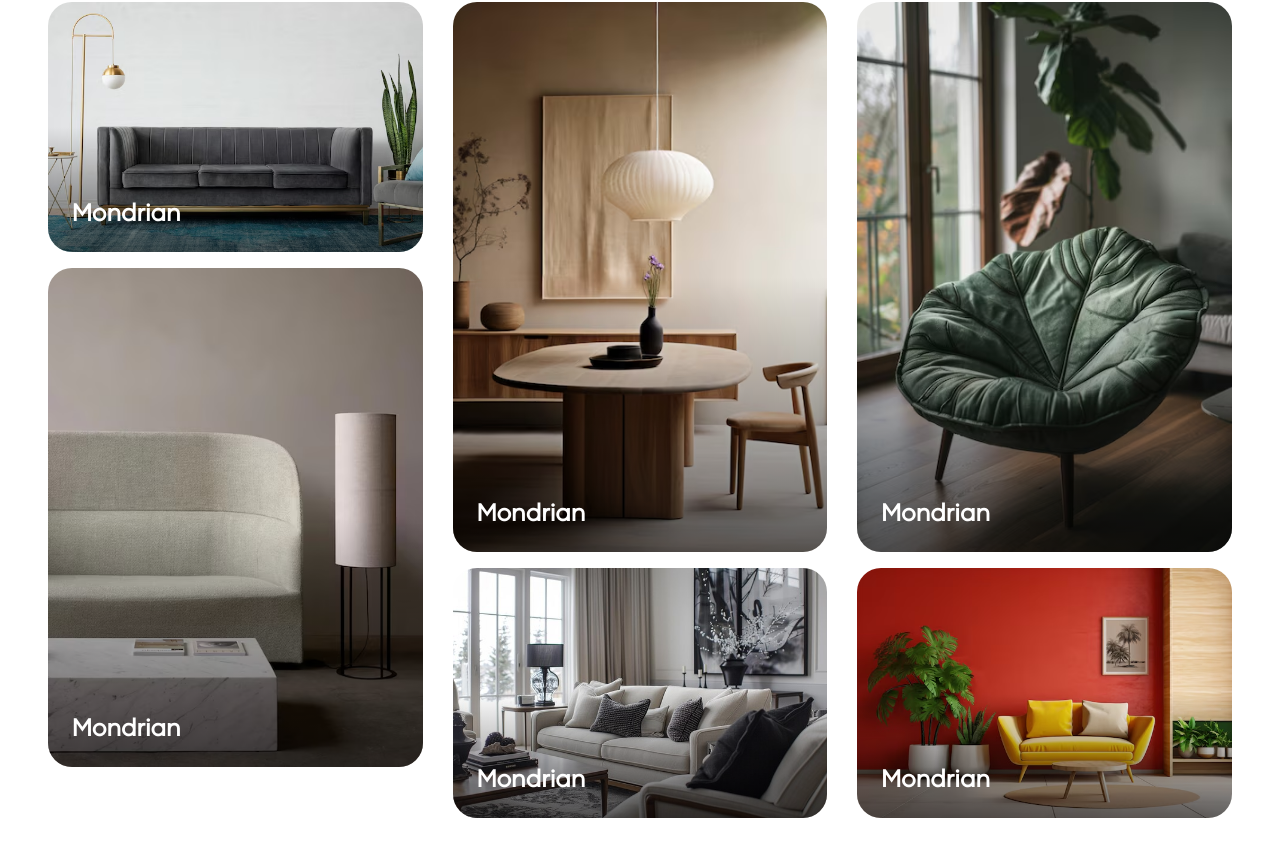
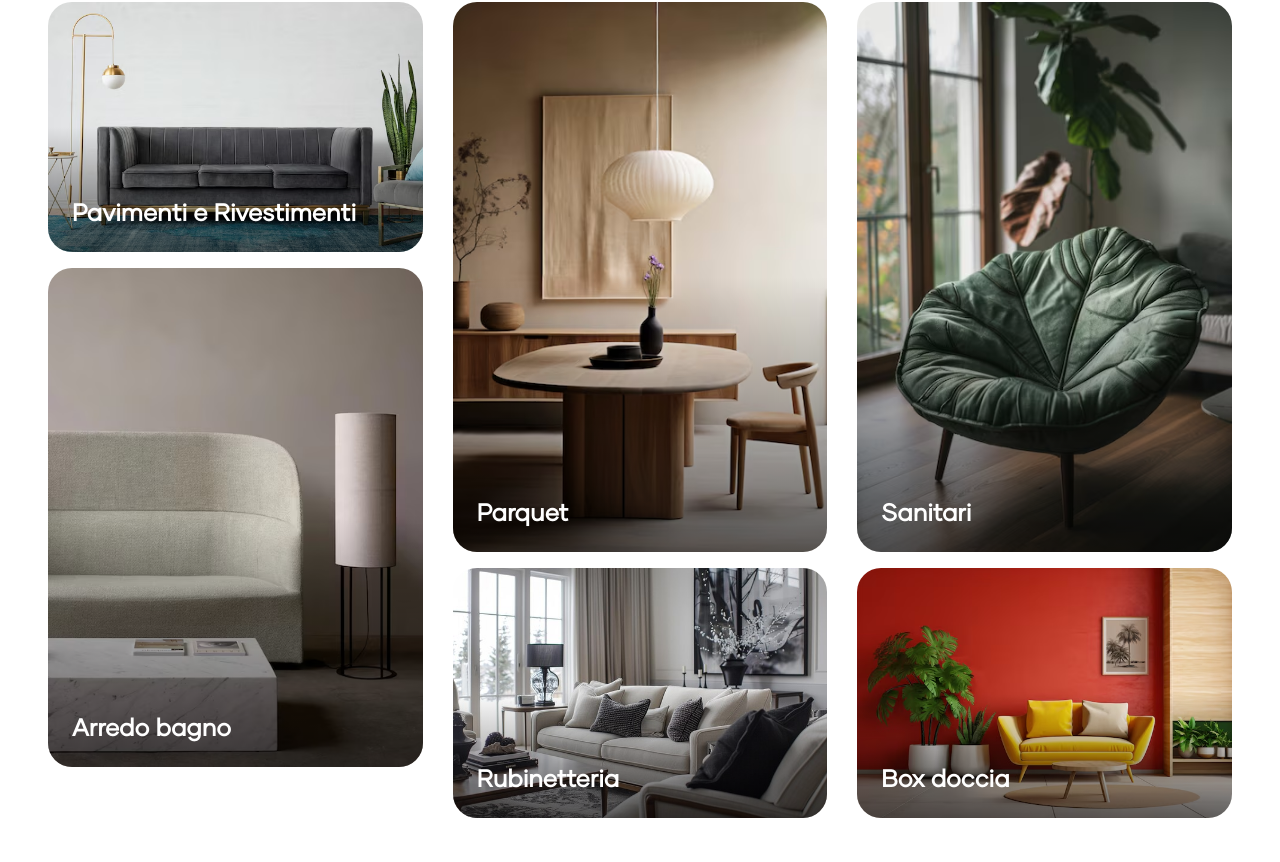
Before and after one commit to gerardonastri/Contact-Arredo, a Next.js app: page / in a window 1280 px wide. Shown: the part 1978-2840 px from the top of the page. Built offline with nearby package versions, Linux system fonts and the light colour scheme.

Commit message:
better animations and reviews form

```diff
--- a/app/(root)/products/page.tsx
+++ b/app/(root)/products/page.tsx
@@ -1,11 +1,12 @@
-"use client"
+"use client";
 
-import { useState } from 'react'
-import { motion } from 'framer-motion'
-import { ExternalLink } from 'lucide-react'
-import Image from 'next/image'
-import { Button } from "@/components/ui/button"
-import { Card, CardContent } from "@/components/ui/card"
+import { useEffect, useState } from "react";
+import { motion } from "framer-motion";
+import { ExternalLink } from "lucide-react";
+import Image from "next/image";
+import { Button } from "@/components/ui/button";
+import { Card, CardContent } from "@/components/ui/card";
+import { useSearchParams } from "next/navigation";
 
 const categories = [
   "Pavimenti e Rivestimenti",
@@ -13,48 +14,134 @@ const categories = [
   "Sanitari",
   "Arredo bagno",
   "Rubinetteria",
-  "Box doccia"
-]
+  "Box doccia",
+];
 
 const products = [
-  { name: "Novabell", category: "Pavimenti e Rivestimenti", url: "https://www.novabell.it" },
-  { name: "Dado", category: "Pavimenti e Rivestimenti", url: "https://www.dadoceramica.it" },
-  { name: "Impronta", category: "Pavimenti e Rivestimenti", url: "https://www.impronta.it" },
-  { name: "Antica Ceramica di Rubiera", category: "Pavimenti e Rivestimenti", url: "https://www.anticaceramicarubiera.it" },
-  { name: "Prismacer", category: "Pavimenti e Rivestimenti", url: "https://www.prismacer.es" },
-  { name: "Studio One", category: "Pavimenti e Rivestimenti", url: "https://www.studiooneceramiche.it" },
-  { name: "Exagres", category: "Pavimenti e Rivestimenti", url: "https://www.exagres.es" },
-  { name: "Flaviker", category: "Pavimenti e Rivestimenti", url: "https://www.flavikerpisa.it" },
-  { name: "Tecnolam", category: "Pavimenti e Rivestimenti", url: "https://www.tecnolam.it" },
-  { name: "Mac3", category: "Pavimenti e Rivestimenti", url: "https://www.mac3.it" },
-  { name: "Keradom", category: "Pavimenti e Rivestimenti", url: "https://www.keradom.it" },
-  { name: "Cerasarda", category: "Pavimenti e Rivestimenti", url: "https://www.cerasarda.it" },
+  {
+    name: "Novabell",
+    category: "Pavimenti e Rivestimenti",
+    url: "https://www.novabell.it",
+  },
+  {
+    name: "Dado",
+    category: "Pavimenti e Rivestimenti",
+    url: "https://www.dadoceramica.it",
+  },
+  {
+    name: "Impronta",
+    category: "Pavimenti e Rivestimenti",
+    url: "https://www.impronta.it",
+  },
+  {
+    name: "Antica Ceramica di Rubiera",
+    category: "Pavimenti e Rivestimenti",
+    url: "https://www.anticaceramicarubiera.it",
+  },
+  {
+    name: "Prismacer",
+    category: "Pavimenti e Rivestimenti",
+    url: "https://www.prismacer.es",
+  },
+  {
+    name: "Studio One",
+    category: "Pavimenti e Rivestimenti",
+    url: "https://www.studiooneceramiche.it",
+  },
+  {
+    name: "Exagres",
+    category: "Pavimenti e Rivestimenti",
+    url: "https://www.exagres.es",
+  },
+  {
+    name: "Flaviker",
+    category: "Pavimenti e Rivestimenti",
+    url: "https://www.flavikerpisa.it",
+  },
+  {
+    name: "Tecnolam",
+    category: "Pavimenti e Rivestimenti",
+    url: "https://www.tecnolam.it",
+  },
+  {
+    name: "Mac3",
+    category: "Pavimenti e Rivestimenti",
+    url: "https://www.mac3.it",
+  },
+  {
+    name: "Keradom",
+    category: "Pavimenti e Rivestimenti",
+    url: "https://www.keradom.it",
+  },
+  {
+    name: "Cerasarda",
+    category: "Pavimenti e Rivestimenti",
+    url: "https://www.cerasarda.it",
+  },
   { name: "Tavar", category: "Parquet", url: "https://www.tavar.it" },
-  { name: "Parquet Italia", category: "Parquet", url: "https://www.parquetitalia.it" },
-  { name: "Azzurra", category: "Sanitari", url: "https://www.azzurraceramica.it" },
+  {
+    name: "Parquet Italia",
+    category: "Parquet",
+    url: "https://www.parquetitalia.it",
+  },
+  {
+    name: "Azzurra",
+    category: "Sanitari",
+    url: "https://www.azzurraceramica.it",
+  },
   { name: "Globo", category: "Sanitari", url: "https://www.ceramicaglobo.com" },
   { name: "Nic", category: "Sanitari", url: "https://www.nicdesign.it" },
-  { name: "Disegno Ceramica", category: "Sanitari", url: "https://www.disegnoceramica.com" },
-  { name: "Archeda", category: "Arredo bagno", url: "https://www.archedabagno.it" },
+  {
+    name: "Disegno Ceramica",
+    category: "Sanitari",
+    url: "https://www.disegnoceramica.com",
+  },
+  {
+    name: "Archeda",
+    category: "Arredo bagno",
+    url: "https://www.archedabagno.it",
+  },
   { name: "Arcom", category: "Arredo bagno", url: "https://www.arcom.it" },
-  { name: "Falegnameria Adriatica", category: "Arredo bagno", url: "https://www.falegnameriadriatica.it" },
+  {
+    name: "Falegnameria Adriatica",
+    category: "Arredo bagno",
+    url: "https://www.falegnameriadriatica.it",
+  },
   { name: "Nic", category: "Arredo bagno", url: "https://www.nicdesign.it" },
   { name: "Arblu'", category: "Arredo bagno", url: "https://www.arblu.it" },
-  { name: "Treemme", category: "Rubinetteria", url: "https://www.treemmetap.it" },
+  {
+    name: "Treemme",
+    category: "Rubinetteria",
+    url: "https://www.treemmetap.it",
+  },
   { name: "Vema", category: "Rubinetteria", url: "https://www.vemastore.com" },
   { name: "Demm", category: "Rubinetteria", url: "https://www.demm.it" },
   { name: "PDP", category: "Box doccia", url: "https://www.pdpboxdoccia.com" },
   { name: "Arblu'", category: "Box doccia", url: "https://www.arblu.it" },
   { name: "GME", category: "Box doccia", url: "https://www.gmeitaly.com" },
-  { name: "Relax", category: "Box doccia", url: "https://www.relaxboxdoccia.it" },
-]
+  {
+    name: "Relax",
+    category: "Box doccia",
+    url: "https://www.relaxboxdoccia.it",
+  },
+];
 
 export default function ProductsPage() {
-  const [activeCategory, setActiveCategory] = useState("All")
+  const [activeCategory, setActiveCategory] = useState("All");
+  const searchParams = useSearchParams();
 
-  const filteredProducts = activeCategory === "All"
-    ? products
-    : products.filter(product => product.category === activeCategory)
+  useEffect(() => {
+
+    const query = searchParams.get("q");
+    if (query && query?.length > 0) {
+      setActiveCategory(query);
+    }
+  }, [searchParams]);
+
+  const filteredProducts =
+    activeCategory === "All"
+      ? products
+      : products.filter((product) => product.category === activeCategory);
 
   return (
     <div className="min-h-screen bg-white text-gray-900">
@@ -110,7 +197,12 @@ export default function ProductsPage() {
             >
               <Card className="bg-gray-50 hover:bg-gray-100 transition-colors">
                 <CardContent className="p-4">
-                  <a href={product.url} target="_blank" rel="noopener noreferrer" className="block">
+                  <a
+                    href={product.url}
+                    target="_blank"
+                    rel="noopener noreferrer"
+                    className="block"
+                  >
                     <div className="aspect-square relative mb-4">
                       <Image
                         src={`/images/hero.webp`}
@@ -119,8 +211,12 @@ export default function ProductsPage() {
                         className="object-contain"
                       />
                     </div>
-                    <h3 className="text-lg font-semibold mb-2 text-center text-gray-800">{product.name}</h3>
-                    <p className="text-sm text-gray-600 text-center mb-4">{product.category}</p>
+                    <h3 className="text-lg font-semibold mb-2 text-center text-gray-800">
+                      {product.name}
+                    </h3>
+                    <p className="text-sm text-gray-600 text-center mb-4">
+                      {product.category}
+                    </p>
                     <div className="flex justify-center">
                       <ExternalLink className="w-5 h-5 text-gray-500" />
                     </div>
@@ -132,5 +228,5 @@ export default function ProductsPage() {
         </motion.div>
       </div>
     </div>
-  )
+  );
 }
--- a/components/CollectionGrid.tsx
+++ b/components/CollectionGrid.tsx
@@ -1,25 +1,49 @@
 "use client";
-import React from "react";
+import React, { useEffect, useRef } from "react";
 import Masonry from "react-masonry-css";
-import { motion } from "framer-motion";
+import { motion, useAnimation, useInView } from "framer-motion";
 import { ArrowUpRight } from "lucide-react";
+import Link from "next/link";
 // import { Masonry } from "react-plock";
 
-const Card = ({ item }: { item: string }) => (
+interface CardProps {
+  item: {
+    img: string;
+    title: string;
+  }
+}
+
+const Card = ({ item }: CardProps) => {
+
+  const controls = useAnimation();
+  const ref = useRef(null);
+  const inView = useInView(ref);
+
+  useEffect(() => {
+    if (inView) {
+      controls.start({ opacity: 1, y: 0 });
+    }
+  }, [controls, inView]);
+
+  return (
   <motion.div
-    className="relative w-full mb-4 h-auto max-h-[550px] rounded-3xl overflow-hidden group cursor-pointer"
-    whileHover={{ scale: 1.02 }}
-    transition={{ duration: 0.2 }}
+  ref={ref}
+  initial={{ opacity: 0, y: 50 }}
+  animate={controls}
+  transition={{ duration: 0.5 }}
+  className="relative w-full mb-4 h-auto max-h-[550px] rounded-3xl overflow-hidden group cursor-pointer"
+  whileHover={{ scale: 1.02 }}
   >
+    <Link href={`/products?q=${item.title}`}>
     <img
-      src={item}
+      src={item.img}
       alt="grid col"
       //   fill
       className="object-cover w-full h-auto"
     />
     <div className="absolute inset-0 bg-gradient-to-b from-black/0 via-black/0 to-black/60" />
     <div className="absolute bottom-0 left-0 right-0 p-6 flex justify-between items-end">
-      <h2 className="text-2xl font-bold text-white">Mondrian</h2>
+      <h2 className="text-2xl font-bold text-white">{item.title}</h2>
       <motion.div
         className="bg-white rounded-full p-2 opacity-0 group-hover:opacity-100"
         whileHover={{ scale: 1.1 }}
@@ -28,17 +52,46 @@ const Card = ({ item }: { item: string }) => (
         <ArrowUpRight className="w-5 h-5" />
       </motion.div>
     </div>
+    </Link>
   </motion.div>
-);
+)
+}
 
 const CollectionGrid = () => {
+  const controls = useAnimation();
+  const ref = useRef(null);
+  const inView = useInView(ref);
+
+  useEffect(() => {
+    if (inView) {
+      controls.start({ opacity: 1, y: 0 });
+    }
+  }, [controls, inView]);
   const items = [
-    "/images/grid/img-1.avif",
-    "/images/grid/img-2.avif",
-    "/images/grid/img-3.avif",
-    "/images/grid/img-4.avif",
-    "/images/grid/img-5.jpg",
-    "/images/grid/img-6.avif",
+    {
+      img: "/images/grid/img-1.avif",
+      title: "Pavimenti e Rivestimenti",
+    },
+    {
+      img: "/images/grid/img-2.avif",
+      title: "Parquet"
+    },
+    {
+      img: "/images/grid/img-3.avif",
+      title: "Sanitari"
+    },
+    {
+      img: "/images/grid/img-4.avif",
+      title: "Arredo bagno"
+    },
+    {
+      img: "/images/grid/img-5.jpg",
+      title: "Rubinetteria"
+    },
+    {
+      img: "/images/grid/img-6.avif",
+      title: "Box doccia"
+    }
   ];
   const breakpointColumnsObj = {
     default: 3, // Numero di colonne di default
@@ -48,7 +101,13 @@ const CollectionGrid = () => {
   };
 
   return (
-    <div className="mt-[50px] lg:mt-[80px] max-w-[1700px] px-4 md:px-[3rem] mx-auto">
+    <motion.div
+      ref={ref}
+      initial={{ opacity: 0, y: 50 }}
+      animate={controls}
+      transition={{ duration: 0.5 }}
+      className="mt-[50px] lg:mt-[80px] max-w-[1700px] px-4 md:px-[3rem] mx-auto"
+    >
       <Masonry
         breakpointCols={breakpointColumnsObj}
         className="my-masonry-grid"
@@ -58,7 +117,7 @@ const CollectionGrid = () => {
           <Card item={item} key={index} />
         ))}
       </Masonry>
-    </div>
+    </motion.div>
   );
 };
 
--- a/components/Furniture.tsx
+++ b/components/Furniture.tsx
@@ -1,11 +1,13 @@
 "use client";
 
-// import { motion } from "framer-motion";
+
 import { Card } from "@/components/ui/card";
 // import { Badge } from "@/components/ui/badge";
 // import { ArrowUpRight } from "lucide-react";
 import { type GalleryItem } from "@/types/gallery";
+import { motion, useAnimation, useInView } from "framer-motion";
 import Image from "next/image";
+import { useEffect, useRef } from "react";
 
 export const galleryItems: GalleryItem[] = [
   {
@@ -32,11 +34,51 @@ export const galleryItems: GalleryItem[] = [
 ];
 
 export default function FurnitureGallery() {
+  const controls = useAnimation();
+  const ref = useRef(null);
+  const inView = useInView(ref, { once: true });
+
+  useEffect(() => {
+    if (inView) {
+      controls.start("visible");
+    }
+  }, [controls, inView]);
+
+  const containerVariants = {
+    hidden: { opacity: 0, y: 50 },
+    visible: {
+      opacity: 1,
+      y: 0,
+      transition: {
+        duration: 0.5,
+        when: "beforeChildren",
+        staggerChildren: 0.2,
+      },
+    },
+  };
+
+  const itemVariants = {
+    hidden: { opacity: 0, y: 20 },
+    visible: {
+      opacity: 1,
+      y: 0,
+      transition: { duration: 0.5 },
+    },
+  };
   return (
-    <div className="w-full max-w-[1700px] lg:px-[3rem] mt-[100px] mx-auto p-4">
+    <motion.div
+      ref={ref}
+      initial="hidden"
+      animate={controls}
+      variants={containerVariants}
+      className="w-full max-w-[1700px] lg:px-[3rem] mt-[100px] mx-auto p-4"
+    >
       <div className="grid grid-cols-1 lg:grid-cols-3 gap-4 h-[70vh]">
         {/* Main Feature */}
-        <div className="lg:col-span-2 relative h-full">
+        <motion.div
+          variants={itemVariants}
+          className="lg:col-span-2 relative h-full"
+        >
           <Card className="overflow-hidden rounded-3xl h-full">
             <div className="relative w-full h-full">
               <Image
@@ -58,7 +100,7 @@ export default function FurnitureGallery() {
               </div>
             </div>
           </Card>
-        </div>
+        </motion.div>
 
         {/* Side Cards */}
         <div className="flex flex-col gap-4 h-full">
@@ -88,6 +130,6 @@ export default function FurnitureGallery() {
           ))}
         </div>
       </div>
-    </div>
+    </motion.div>
   );
 }
```
Also changed, not shown: app/(root)/projects/[id]/page.tsx (+11 -3 lines), components/ReviewForm.tsx (added, +143 -0 lines).
